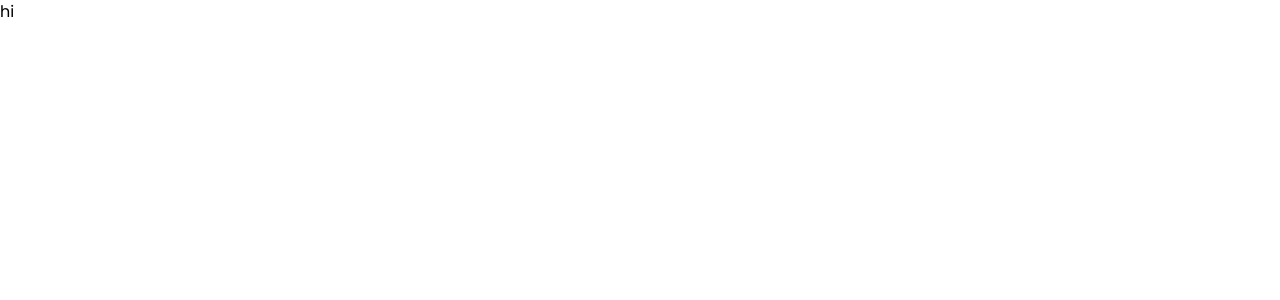
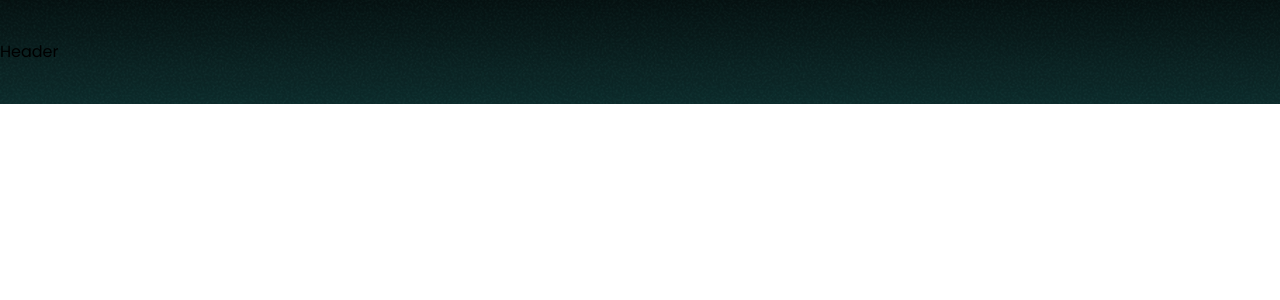
Before and after one commit to tanjimahmmed/noteflow-sass, a React (Vite) app: page / in a window 1280 px wide. Shown: the top 300 px of the page. Built offline with nearby package versions, Linux system fonts and the light colour scheme.

Commit message:
add header div with gradient color

```diff
--- a/src/App.jsx
+++ b/src/App.jsx
@@ -1,9 +1,12 @@
+import Header from "./components/sections/Header";
 import Page from "./components/sections/Page";
 
 function App() {
-  return <Page>
-    hi
-  </Page>;
+  return (
+    <Page>
+      <Header/>
+    </Page>
+  )
 }
 
 export default App;
--- /dev/null
+++ b/src/components/sections/Header.jsx
@@ -0,0 +1,7 @@
+const Header = () => {
+  return (
+    <div className="bg-gradient-to-bottom py-10">Header</div>
+  )
+}
+
+export default Header
--- a/src/components/sections/Page.jsx
+++ b/src/components/sections/Page.jsx
@@ -1,4 +1,4 @@
-import React from 'react'
+
 
 const Page = ({children}) => {
   return (
--- a/src/index.css
+++ b/src/index.css
@@ -29,3 +29,7 @@
   --color-primary-glow: rgba(68, 229, 231, 0.2);
   --color-primary-50-glow: rgba(236, 252, 253, 0.2);
 }
+
+.bg-gradient-to-bottom {
+  @apply bg-[url('../src/assets/Noise.webp'),linear-gradient(to_bottom,var(--color-primary-1500),var(--color-primary-1300))]
+}
```
